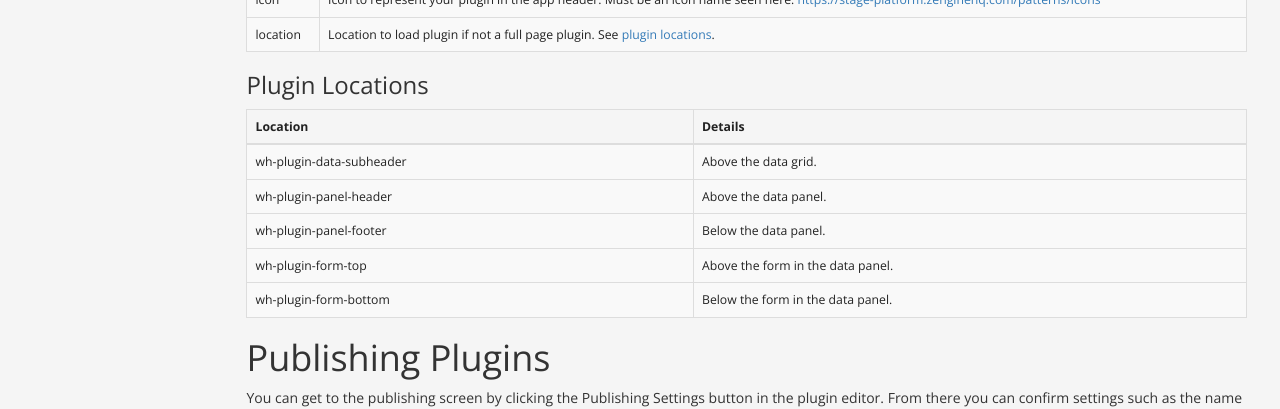
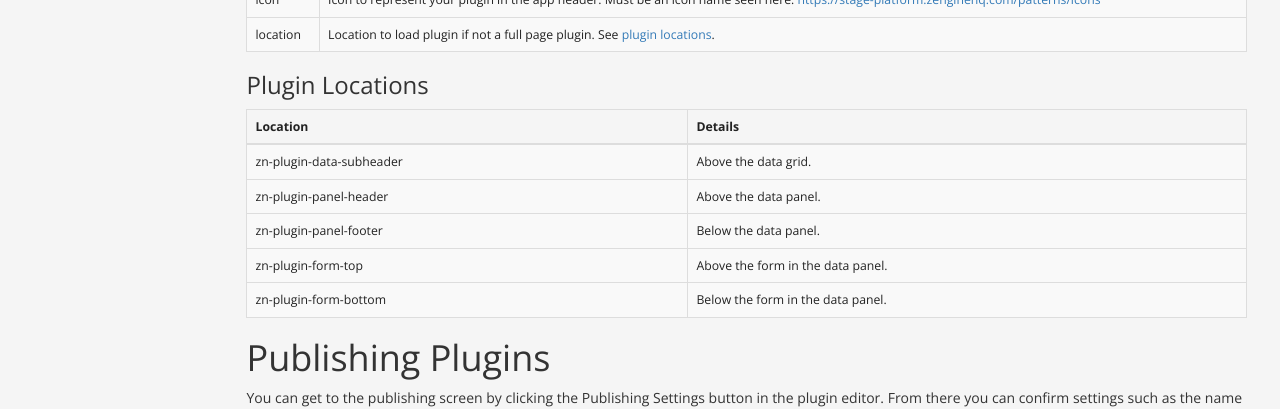
Before and after one commit to ZengineHQ/developers, a Jekyll site: the page built from js-api/getting-started/index.md, in a window 1280 px wide and 900 px high, scrolled down 1496 px. Shown: the part 268-677 px from the top of the window. Built offline with Jekyll 4.4.1, drawn with Linux system fonts in a browser that asks for light colours; nearby versions of some CDN libraries.

```diff
--- a/js-api/getting-started/index.md
+++ b/js-api/getting-started/index.md
@@ -134,23 +134,23 @@ The following table presents the registration options and their purpose.
 	</thead>
 	<tbody>
 		<tr>
-			<td>wh-plugin-data-subheader</td>
+			<td>zn-plugin-data-subheader</td>
 			<td>Above the data grid.</td>
 		</tr>
 		<tr>
-			<td>wh-plugin-panel-header</td>
+			<td>zn-plugin-panel-header</td>
 			<td>Above the data panel.</td>
 		</tr>
 		<tr>
-			<td>wh-plugin-panel-footer</td>
+			<td>zn-plugin-panel-footer</td>
 			<td>Below the data panel.</td>
 		</tr>
 		<tr>
-			<td>wh-plugin-form-top</td>
+			<td>zn-plugin-form-top</td>
 			<td>Above the form in the data panel.</td>
 		</tr>
 		<tr>
-			<td>wh-plugin-form-bottom</td>
+			<td>zn-plugin-form-bottom</td>
 			<td>Below the form in the data panel.</td>
 		</tr>
 	</tbody>
```
